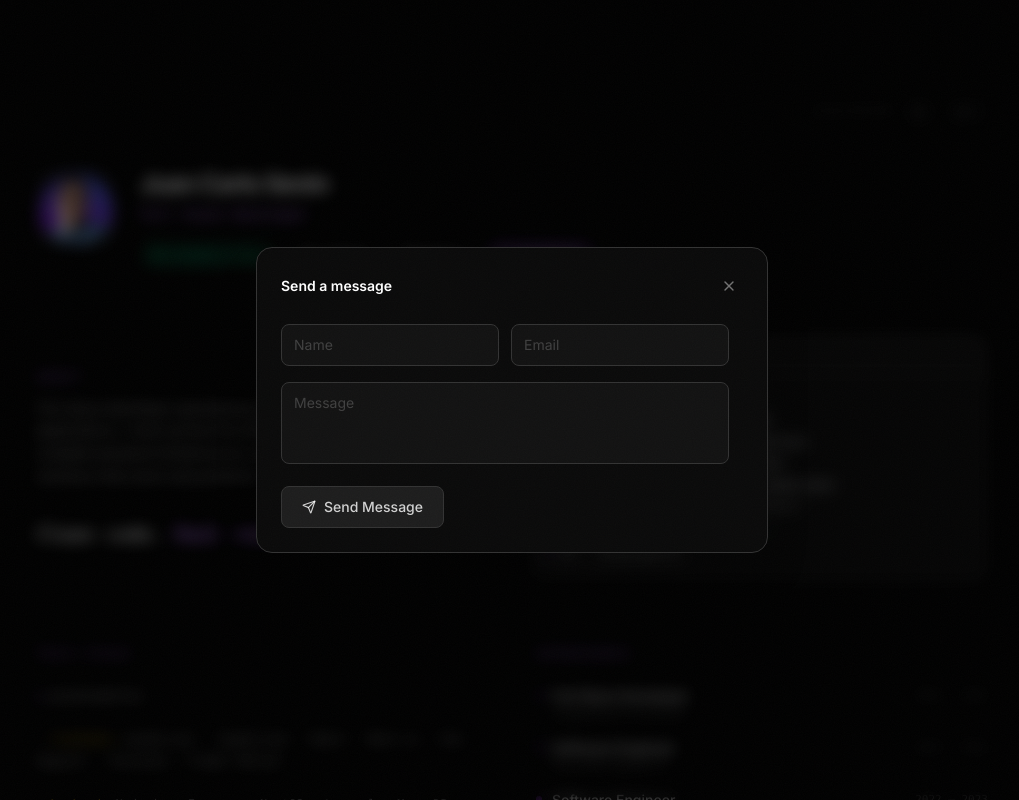
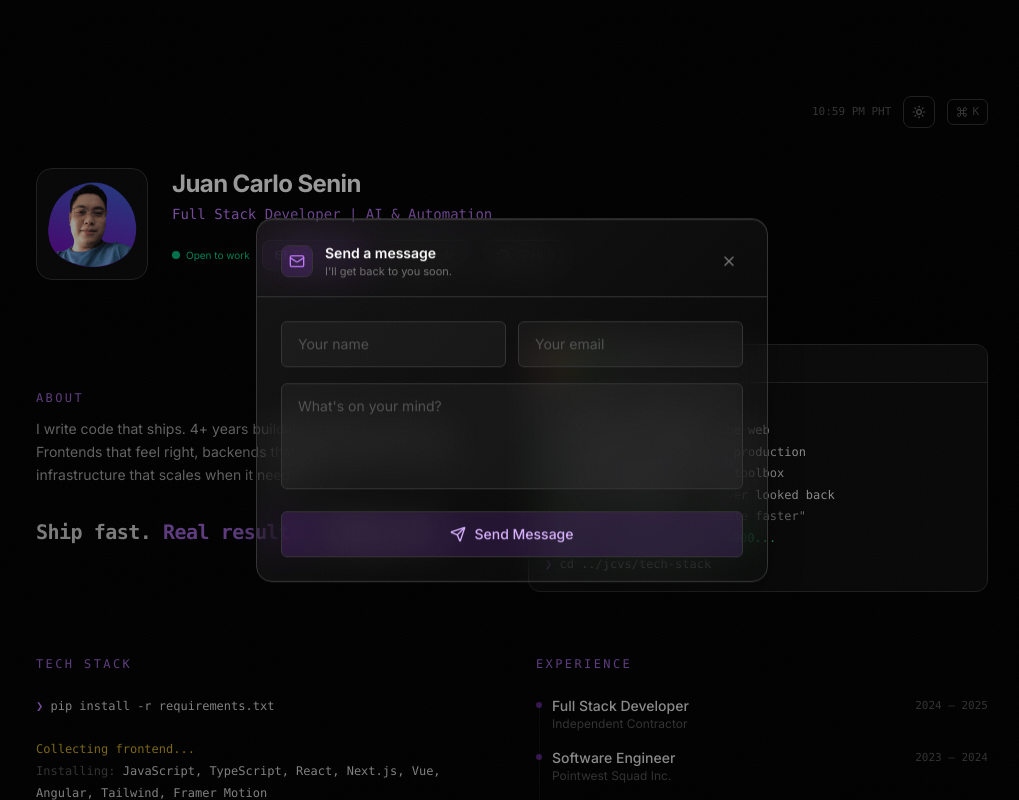
Before and after one commit to jcarlo-vs/perso-web, a Next.js app: page / in a window 1280 px wide. Both pictures are taken after a click on the button "Send Email". Shown: the top 800 px of the page, without its empty margins (128-1147 px from the left). Built offline with nearby package versions, Linux system fonts and the light colour scheme.

Commit message:
feat : replace terminal content on tech stack

```diff
--- a/app/globals.css
+++ b/app/globals.css
@@ -59,22 +59,22 @@ body {
   }
 }
 
-/* Custom Scrollbar */
+/* Custom Scrollbar — minimal robotic */
 ::-webkit-scrollbar {
-  width: 6px;
+  width: 4px;
 }
 
 ::-webkit-scrollbar-track {
-  background: transparent;
+  background: rgba(255, 255, 255, 0.02);
 }
 
 ::-webkit-scrollbar-thumb {
-  background: linear-gradient(180deg, #7e22ce, #581c87);
-  border-radius: 3px;
+  background: rgba(255, 255, 255, 0.12);
+  border-radius: 0;
 }
 
 ::-webkit-scrollbar-thumb:hover {
-  background: linear-gradient(180deg, #9333ea, #7e22ce);
+  background: rgba(255, 255, 255, 0.25);
 }
 
 /* Text selection */
--- a/app/page.tsx
+++ b/app/page.tsx
@@ -3,6 +3,7 @@ import { HeaderAnimations } from "@/components/header-animations";
 import { ProjectCard } from "@/components/project-card";
 import { ProfileCard } from "@/components/profile-card";
 import { CodeBlock } from "@/components/code-block";
+import { AboutReveal, FadeIn } from "@/components/about-reveal";
 import { TechImports } from "@/components/tech-imports";
 import { StatusBar } from "@/components/status-bar";
 import { PageShell } from "@/components/page-shell";
@@ -35,20 +36,23 @@ export default function Home() {
         <section id="about" className="mb-16">
           <div className="grid md:grid-cols-2 gap-8 items-center">
             {/* Left — label + text */}
+            <AboutReveal>
               <div>
                 <h2 className="text-xs font-mono tracking-[0.2em] text-purple-400/80 uppercase mb-3">
                   About
                 </h2>
                 <p className="text-sm text-neutral-400 leading-relaxed">
-                Full-stack developer specializing in building modern web applications.
-                I work across the entire stack, from pixel-perfect UIs to scalable backend
-                infrastructure, delivering clean, performant solutions that solve real problems.
+                  I write code that ships. 4+ years building web apps end to end.
+                  Frontends that feel right, backends that don&apos;t break at 3am,
+                  and infrastructure that scales when it needs to.
                 </p>
                 <p className="mt-8 text-xl font-bold font-mono tracking-tight">
-                <span className="text-white/80">Clean code.</span>{" "}
-                <span className="text-purple-400/80">Real results.</span>
+                  <span className="text-white/80">Ship fast.</span>{" "}
+                  <span className="text-purple-400/80">Real results.</span>{" "}
+                  <span className="text-white/80">Sleep well.</span>
                 </p>
               </div>
+            </AboutReveal>
 
             {/* Right — terminal block */}
             <CodeBlock />
@@ -66,6 +70,7 @@ export default function Home() {
           </section>
 
           {/* Experience */}
+          <FadeIn>
           <section id="experience">
             <h2 className="text-xs font-mono tracking-[0.2em] text-purple-400/80 uppercase mb-6">
               Experience
@@ -96,12 +101,14 @@ export default function Home() {
               ))}
             </div>
           </section>
+          </FadeIn>
         </div>
 
         {/* ── Divider ── */}
         <div className="border-t border-dashed border-purple-500/10 mb-16" />
 
         {/* ── Projects ── */}
+        <FadeIn>
         <section id="projects" className="mb-16">
           <h2 className="text-xs font-mono tracking-[0.2em] text-purple-400/80 uppercase mb-6">
             Projects
@@ -114,6 +121,7 @@ export default function Home() {
             ))}
           </div>
         </section>
+        </FadeIn>
 
         {/* ── Footer ── */}
         <footer className="pt-8 border-t border-purple-500/10">
--- /dev/null
+++ b/components/about-reveal.tsx
@@ -0,0 +1,34 @@
+"use client";
+
+import { motion } from "framer-motion";
+
+interface FadeInProps {
+  children: React.ReactNode;
+  delay?: number;
+}
+
+export function AboutReveal({ children }: FadeInProps) {
+  return (
+    <motion.div
+      initial={{ opacity: 0, y: 16 }}
+      whileInView={{ opacity: 1, y: 0 }}
+      viewport={{ once: true, amount: 0.3 }}
+      transition={{ duration: 0.6, delay: 0.3, ease: [0.25, 0.1, 0.25, 1] }}
+    >
+      {children}
+    </motion.div>
+  );
+}
+
+export function FadeIn({ children, delay = 0.2 }: FadeInProps) {
+  return (
+    <motion.div
+      initial={{ opacity: 0, y: 14 }}
+      whileInView={{ opacity: 1, y: 0 }}
+      viewport={{ once: true, amount: 0.2 }}
+      transition={{ duration: 0.5, delay, ease: [0.25, 0.1, 0.25, 1] }}
+    >
+      {children}
+    </motion.div>
+  );
+}
--- a/components/code-block.tsx
+++ b/components/code-block.tsx
@@ -23,7 +23,7 @@ const lines: TermLine[] = [
   { text: "Ready. Listening on port 3000...", prefix: "", prefixColor: "", color: "#4ade80" },
 ];
 
-const cdCommand = "cd ../jcvs/skills";
+const cdCommand = "cd ../jcvs/tech-stack";
 
 export function CodeBlock() {
   const ref = useRef<HTMLDivElement>(null);
--- a/components/contact-form.tsx
+++ b/components/contact-form.tsx
@@ -4,6 +4,9 @@ import { useActionState, useEffect, useState } from "react";
 import { sendContactEmail, type ContactFormState } from "@/app/actions/contact";
 import { Send, Loader2, CheckCircle, AlertCircle } from "lucide-react";
 import { cn } from "@/lib/utils";
+
+const inputStyles =
+  "w-full px-4 py-3 rounded-md text-sm text-white placeholder:text-neutral-600 outline-none transition-all border border-white/10 focus:border-purple-500/40 focus:ring-1 focus:ring-purple-500/20";
 
 export function ContactForm() {
   const [state, formAction, isPending] = useActionState<ContactFormState, FormData>(
@@ -34,21 +37,21 @@ export function ContactForm() {
     <form
       id="contact-form"
       action={handleSubmit}
-      className="max-w-md space-y-4"
+      className="space-y-4"
     >
       {state && (
         <div
           className={cn(
-            "flex items-center gap-2 p-3 rounded-lg text-xs",
+            "flex items-center gap-2.5 p-3.5 rounded-md text-xs",
             state.success
-              ? "bg-green-500/10 border border-green-500/20 text-green-400"
+              ? "bg-emerald-500/10 border border-emerald-500/20 text-emerald-400"
               : "bg-red-500/10 border border-red-500/20 text-red-400"
           )}
         >
           {state.success ? (
-            <CheckCircle className="w-3.5 h-3.5 shrink-0" />
+            <CheckCircle className="w-4 h-4 shrink-0" />
           ) : (
-            <AlertCircle className="w-3.5 h-3.5 shrink-0" />
+            <AlertCircle className="w-4 h-4 shrink-0" />
           )}
           {state.message}
         </div>
@@ -57,54 +60,55 @@ export function ContactForm() {
       <div className="grid sm:grid-cols-2 gap-3">
         <input
           name="name"
-          placeholder="Name"
+          placeholder="Your name"
           required
           disabled={isPending}
           autoComplete="name"
-          className="w-full px-3 py-2.5 rounded-lg bg-white/[0.03] border border-white/8 text-sm text-white placeholder:text-neutral-700 outline-none focus:border-white/20 transition-colors"
+          className={cn(inputStyles, "bg-white/[0.04]")}
         />
         <div>
           <input
             name="email"
             type="email"
-            placeholder="Email"
+            placeholder="Your email"
             required
             disabled={isPending}
             autoComplete="email"
             onFocus={() => setEmailError(null)}
             className={cn(
-              "w-full px-3 py-2.5 rounded-lg bg-white/[0.03] border text-sm text-white placeholder:text-neutral-700 outline-none transition-colors",
-              emailError ? "border-red-500/30" : "border-white/8 focus:border-white/20"
+              inputStyles,
+              "bg-white/[0.04]",
+              emailError && "border-red-500/30 focus:border-red-500/40 focus:ring-red-500/20"
             )}
           />
           {emailError && (
-            <p className="text-red-400 text-[10px] mt-1">{emailError}</p>
+            <p className="text-red-400 text-[10px] mt-1.5 pl-1">{emailError}</p>
           )}
         </div>
       </div>
 
       <textarea
         name="message"
-        placeholder="Message"
-        rows={3}
+        placeholder="What's on your mind?"
+        rows={4}
         required
         disabled={isPending}
-        className="w-full px-3 py-2.5 rounded-lg bg-white/[0.03] border border-white/8 text-sm text-white placeholder:text-neutral-700 outline-none focus:border-white/20 transition-colors resize-none"
+        className={cn(inputStyles, "bg-white/[0.04] resize-none")}
       />
 
       <button
         type="submit"
         disabled={isPending}
-        className="inline-flex items-center gap-2 px-5 py-2.5 rounded-lg bg-white/8 border border-white/10 text-sm text-white/80 hover:text-white hover:bg-white/12 transition-all disabled:opacity-50 font-medium"
+        className="w-full inline-flex items-center justify-center gap-2 px-5 py-3 rounded-md bg-purple-500/15 border border-purple-500/25 text-sm text-purple-300 hover:text-white hover:bg-purple-500/25 hover:border-purple-400/40 transition-all disabled:opacity-50 font-medium cursor-pointer"
       >
         {isPending ? (
           <>
-            <Loader2 className="w-3.5 h-3.5 animate-spin" />
+            <Loader2 className="w-4 h-4 animate-spin" />
             Sending...
           </>
         ) : (
           <>
-            <Send className="w-3.5 h-3.5" />
+            <Send className="w-4 h-4" />
             Send Message
           </>
         )}
--- a/components/email-modal.tsx
+++ b/components/email-modal.tsx
@@ -1,7 +1,7 @@
 "use client";
 
 import { motion, AnimatePresence } from "framer-motion";
-import { X } from "lucide-react";
+import { X, Mail } from "lucide-react";
 import { useEffect } from "react";
 import { ContactForm } from "@/components/contact-form";
 
@@ -11,7 +11,6 @@ interface EmailModalProps {
 }
 
 export function EmailModal({ isOpen, onClose }: EmailModalProps) {
-  // Lock body scroll when modal is open
   useEffect(() => {
     if (isOpen) {
       document.body.style.overflow = "hidden";
@@ -23,7 +22,6 @@ export function EmailModal({ isOpen, onClose }: EmailModalProps) {
     };
   }, [isOpen]);
 
-  // Close on Escape
   useEffect(() => {
     const handleKey = (e: KeyboardEvent) => {
       if (e.key === "Escape") onClose();
@@ -42,7 +40,7 @@ export function EmailModal({ isOpen, onClose }: EmailModalProps) {
             animate={{ opacity: 1 }}
             exit={{ opacity: 0 }}
             transition={{ duration: 0.2 }}
-            className="fixed inset-0 z-50 bg-black/60 backdrop-blur-sm"
+            className="fixed inset-0 z-50 bg-black/40"
             onClick={onClose}
           />
 
@@ -51,23 +49,43 @@ export function EmailModal({ isOpen, onClose }: EmailModalProps) {
             initial={{ opacity: 0, scale: 0.95, y: 10 }}
             animate={{ opacity: 1, scale: 1, y: 0 }}
             exit={{ opacity: 0, scale: 0.95, y: 10 }}
-            transition={{ duration: 0.2, ease: [0.25, 0.1, 0.25, 1] }}
+            transition={{ duration: 0.25, ease: [0.25, 0.1, 0.25, 1] }}
             className="fixed left-1/2 top-1/2 -translate-x-1/2 -translate-y-1/2 z-50 w-[90%] max-w-lg"
           >
-            <div className="bg-neutral-950 border border-white/10 rounded-2xl p-6 shadow-2xl">
+            <div
+              className="rounded-2xl overflow-hidden border border-white/[0.15]"
+              style={{
+                background: "linear-gradient(135deg, rgba(255,255,255,0.08) 0%, rgba(255,255,255,0.02) 100%)",
+                backdropFilter: "blur(20px) saturate(1.8)",
+                WebkitBackdropFilter: "blur(20px) saturate(1.8)",
+                boxShadow: "0 8px 32px rgba(0,0,0,0.37), inset 0 1px 0 rgba(255,255,255,0.12), inset 0 -1px 0 rgba(255,255,255,0.04)",
+              }}
+            >
               {/* Header */}
-              <div className="flex items-center justify-between mb-6">
-                <h3 className="text-sm font-semibold text-white">Send a message</h3>
+              <div className="flex items-center justify-between px-6 pt-6 pb-4 border-b border-white/[0.08]">
+                <div className="flex items-center gap-3">
+                  <div className="flex items-center justify-center w-8 h-8 rounded-lg bg-purple-500/15 border border-purple-500/20">
+                    <Mail className="w-4 h-4 text-purple-400" />
+                  </div>
+                  <div>
+                    <h3 className="text-sm font-semibold text-white">Send a message</h3>
+                    <p className="text-[11px] text-neutral-500">I&apos;ll get back to you soon.</p>
+                  </div>
+                </div>
                 <button
                   type="button"
                   onClick={onClose}
-                  className="p-1.5 rounded-lg text-neutral-500 hover:text-white hover:bg-white/10 transition-colors"
+                  title="Close"
+                  className="p-1.5 rounded-lg text-neutral-500 hover:text-white hover:bg-white/10 transition-colors cursor-pointer"
                 >
                   <X className="w-4 h-4" />
                 </button>
               </div>
 
-              <ContactForm />
+              {/* Form */}
+              <div className="p-6">
+                <ContactForm />
+              </div>
             </div>
           </motion.div>
         </>
--- a/components/header-animations.tsx
+++ b/components/header-animations.tsx
@@ -78,13 +78,21 @@ export function HeaderAnimations({ name, title, email, linkedin, github }: Heade
       {/* Social + CTA */}
       <div className="flex flex-wrap items-center gap-3 mt-4">
         {/* Available badge */}
-        <span className="inline-flex items-center gap-1.5 px-3 py-1.5 rounded-lg bg-emerald-500/10 border border-emerald-500/20 text-xs text-emerald-400">
+        <span className="inline-flex items-center gap-1.5 text-[10px] text-emerald-400">
           <span className="relative flex h-2 w-2">
             <span className="animate-ping absolute inline-flex h-full w-full rounded-full bg-emerald-400 opacity-75" />
             <span className="relative inline-flex rounded-full h-2 w-2 bg-emerald-500" />
           </span>
-          Available to work
+          Open to work
         </span>
+        <button
+          type="button"
+          onClick={() => setModalOpen(true)}
+          className="inline-flex items-center gap-1.5 px-3 py-1.5 rounded-lg bg-purple-500/15 border border-purple-500/30 text-xs text-purple-300 hover:text-white hover:bg-purple-500/25 hover:border-purple-400/50 transition-colors cursor-pointer"
+        >
+          <HiOutlineEnvelope className="w-3 h-3" />
+          Send Email
+        </button>
         <Link
           href={linkedin}
           target="_blank"
@@ -103,14 +111,6 @@ export function HeaderAnimations({ name, title, email, linkedin, github }: Heade
           <FaGithub className="w-3 h-3" />
           GitHub
         </Link>
-        <button
-          type="button"
-          onClick={() => setModalOpen(true)}
-          className="inline-flex items-center gap-1.5 px-3 py-1.5 rounded-lg bg-purple-500/15 border border-purple-500/30 text-xs text-purple-300 hover:text-white hover:bg-purple-500/25 hover:border-purple-400/50 transition-colors cursor-pointer"
-        >
-          <HiOutlineEnvelope className="w-3 h-3" />
-          Send Email
-        </button>
       </div>
 
       {/* Email Modal */}
--- a/components/profile-card.tsx
+++ b/components/profile-card.tsx
@@ -49,8 +49,9 @@ export function ProfileCard({ src, alt }: ProfileCardProps) {
       <motion.div
         animate={{ rotateX, rotateY }}
         transition={{ type: "spring", stiffness: 200, damping: 25 }}
-        className="relative w-20 h-20 rounded-2xl overflow-hidden border border-purple-500/30 bg-neutral-900/50 backdrop-blur-sm cursor-pointer"
+        className="relative w-28 h-28 rounded-2xl border border-purple-500/30 bg-neutral-900/50 backdrop-blur-sm cursor-pointer p-2"
       >
+        <div className="relative w-full h-full rounded-xl overflow-hidden">
         <Image
           src={src}
           alt={alt}
@@ -58,6 +59,7 @@ export function ProfileCard({ src, alt }: ProfileCardProps) {
           className="object-cover object-top"
           priority
         />
+        </div>
 
         {/* Glare */}
         <div
--- a/components/project-card.tsx
+++ b/components/project-card.tsx
@@ -115,7 +115,7 @@ export function ProjectCard({ project }: { project: Project }) {
                 <div className="flex items-start justify-between gap-2 flex-1 min-h-0">
                   <div className="min-w-0">
                     <h3 className="text-sm font-semibold text-white/90 group-hover:text-purple-300 transition-colors duration-200 truncate">{project.title}</h3>
-                    <p className="text-[11px] text-neutral-600 mt-1 line-clamp-3 leading-relaxed">{project.description}</p>
+                    <p className="text-[11px] text-neutral-400 mt-1 line-clamp-3 leading-relaxed">{project.description}</p>
                   </div>
                   <HiArrowUpRight className="w-3.5 h-3.5 text-neutral-700 group-hover:text-purple-400 shrink-0 mt-0.5 transition-all duration-200" />
                 </div>
--- a/components/tech-imports.tsx
+++ b/components/tech-imports.tsx
@@ -3,17 +3,20 @@
 import { motion, useInView } from "framer-motion";
 import { useRef, useState, useEffect } from "react";
 
-const command = "print(skills)";
+const command = "pip install -r requirements.txt";
 
 const output = [
   "",
-  "→ frontend:  JavaScript · TypeScript · React · Next.js · Vue · Angular · Tailwind · Framer Motion",
+  "Collecting frontend...",
+  "  Installing: JavaScript, TypeScript, React, Next.js, Vue, Angular, Tailwind, Framer Motion",
   "",
-  "→ backend:   Node.js · Express · NestJS · Laravel · MongoDB · PostgreSQL · MySQL · Redis · Firebase",
+  "Collecting backend...",
+  "  Installing: Node.js, Express, NestJS, Laravel, MongoDB, PostgreSQL, MySQL, Redis, Firebase",
   "",
-  "→ cloud:     Git · AWS · Docker · Cloudflare",
+  "Collecting cloud...",
+  "  Installing: Git, AWS, Docker, Cloudflare",
   "",
-  "✓ 19 technologies loaded.",
+  "✓ Successfully installed 19 packages",
 ];
 
 export function TechImports() {
@@ -112,12 +115,15 @@ export function TechImports() {
               <br />
             ) : line.startsWith("✓") ? (
               <span className="text-[#4ade80]">{line}</span>
+            ) : line.startsWith("Collecting") ? (
+              <span className="text-amber-300/80">{line}</span>
+            ) : line.startsWith("  Installing:") ? (
+              <>
+                <span className="text-neutral-600">{"  Installing: "}</span>
+                <span className="text-neutral-300">{line.slice(14)}</span>
+              </>
             ) : (
-              <>
-                <span className="text-purple-400/60">{line.slice(0, 2)}</span>
-                <span className="text-amber-300/80">{line.slice(2, line.indexOf(":") + 1)}</span>
-                <span className="text-neutral-400">{line.slice(line.indexOf(":") + 1)}</span>
-              </>
+              <span className="text-neutral-400">{line}</span>
             )}
           </motion.div>
         ))}
--- a/lib/portfolio-data.ts
+++ b/lib/portfolio-data.ts
@@ -1,6 +1,6 @@
 export const personalInfo = {
   name: 'Juan Carlo Senin',
-  title: 'Full Stack Developer',
+  title: 'Full Stack Developer | AI & Automation',
   email: 'senin.juancarlo@gmail.com',
   tagline: 'Building the future, one line at a time.',
   subtitle:
```
Lines whose indentation alone changed are shown as unchanged.
